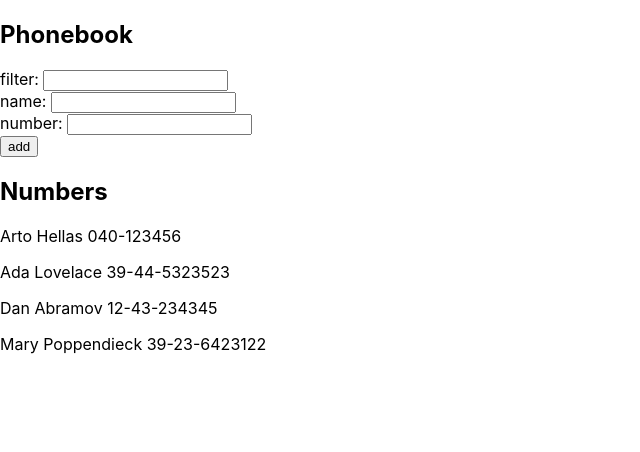
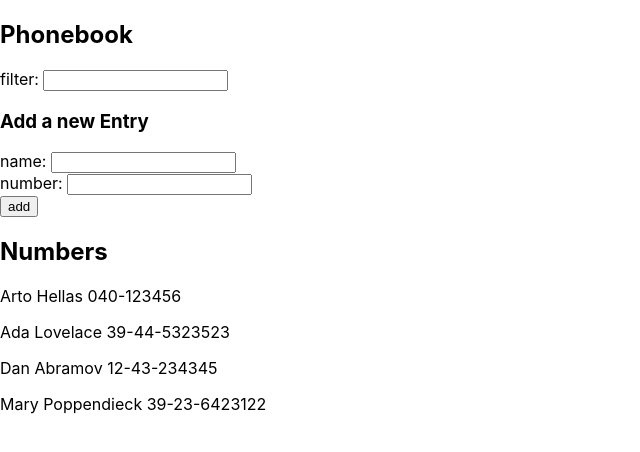
Before and after one commit to mbuotidem/fs-react, a React (Create React App) app in the folder part2/phonebook/: page / in a window 1280 px wide. Shown: the top 452 px of the page, without its empty margins (0-640 px from the left). Built offline with nearby package versions, Linux system fonts and the light colour scheme.

Commit message:
exercise 2.10

```diff
--- a/part2/phonebook/src/App.js
+++ b/part2/phonebook/src/App.js
@@ -1,4 +1,7 @@
 import React, { useState } from 'react'
+import Filter from './components/Filter'
+import PersonForm from './components/PersonForm'
+import Persons from './components/Persons'
 
 const App = () => {
   const [persons, setPersons] = useState([
@@ -12,12 +15,11 @@ const App = () => {
   const [newNumber, setNewNumber] = useState('')
   const [filter, setFilter] = useState('')
 
-  const numbersToshow = filter ? persons.filter(x => x.name.toLowerCase().includes(filter.toLowerCase())) : persons
+  const numbersToShow = filter ? persons.filter(x => x.name.toLowerCase().includes(filter.toLowerCase())) : persons
 
   const addEntry = (event) => {
     event.preventDefault()
     const newEntry = { name: newName, number: newNumber }
-    console.log(persons.indexOf(newEntry))
 
     if (persons.find(x => x.name === newName)) {
       alert(`${newName} is already added to phonebook`)
@@ -30,41 +32,35 @@ const App = () => {
 
 
   const handleFilter = (event) => {
-    console.log(event.target.value)
     setFilter(event.target.value)
   }
 
   const handleNameChange = (event) => {
-    //console.log(event.target.value)
     setNewName(event.target.value)
   }
 
 
   const handleNumberChange = (event) => {
-    //console.log(event.target.value)
     setNewNumber(event.target.value)
   }
 
   return (
     <div>
       <h2>Phonebook</h2>
-      <form onSubmit={addEntry}>
-        <div>
-          filter: <input value={filter} onChange={handleFilter} />
-        </div>
-        <div>
-          name: <input value={newName} onChange={handleNameChange} />
-        </div>
-        <div>
-          number: <input value={newNumber} onChange={handleNumberChange} />
-        </div>
-        <div>
-          <button type="submit">add</button>
-        </div>
-      </form>
+
+      <Filter filter={filter} handleFilter={handleFilter} />
+
+      <h3>Add a new Entry</h3>
+
+
+      <PersonForm addEntry={addEntry} newName={newName} newNumber={newNumber} handleNameChange={handleNameChange} handleNumberChange={handleNumberChange} />
+
+
       <h2>Numbers</h2>
-      {numbersToshow.map((x) => <p key={x.name}>{x.name} {x.number}</p>)}
+      {/* {numbersToShow.map((x) => <p key={x.name}>{x.name} {x.number}</p>)} */}
+      <Persons numbersToShow={numbersToShow} />
     </div>
+
   )
 }
 
--- /dev/null
+++ b/part2/phonebook/src/components/Filter.js
@@ -0,0 +1,13 @@
+import React from 'react'
+
+
+const Filter = ({ filter, handleFilter }) => {
+
+    return (
+        <>
+            filter: <input value={filter} onChange={handleFilter} />
+        </>
+    )
+}
+
+export default Filter
--- /dev/null
+++ b/part2/phonebook/src/components/PersonForm.js
@@ -0,0 +1,21 @@
+import React from 'react'
+
+const Form = ({ addEntry, newName, newNumber, handleNameChange, handleNumberChange }) => {
+
+    return (
+        <form onSubmit={addEntry}>
+            <div>
+                name: <input value={newName} onChange={handleNameChange} />
+            </div>
+            <div>
+                number: <input value={newNumber} onChange={handleNumberChange} />
+            </div>
+            <div>
+                <button type="submit">add</button>
+            </div>
+        </form>
+    )
+
+}
+
+export default Form
--- /dev/null
+++ b/part2/phonebook/src/components/Persons.js
@@ -0,0 +1,13 @@
+import React from 'react'
+
+
+const Persons = ({ numbersToShow }) => {
+
+    return (
+        <>
+            { numbersToShow.map((x) => <p key={x.name}>{x.name} {x.number}</p>)}
+        </>
+    )
+
+}
+export default Persons
```
